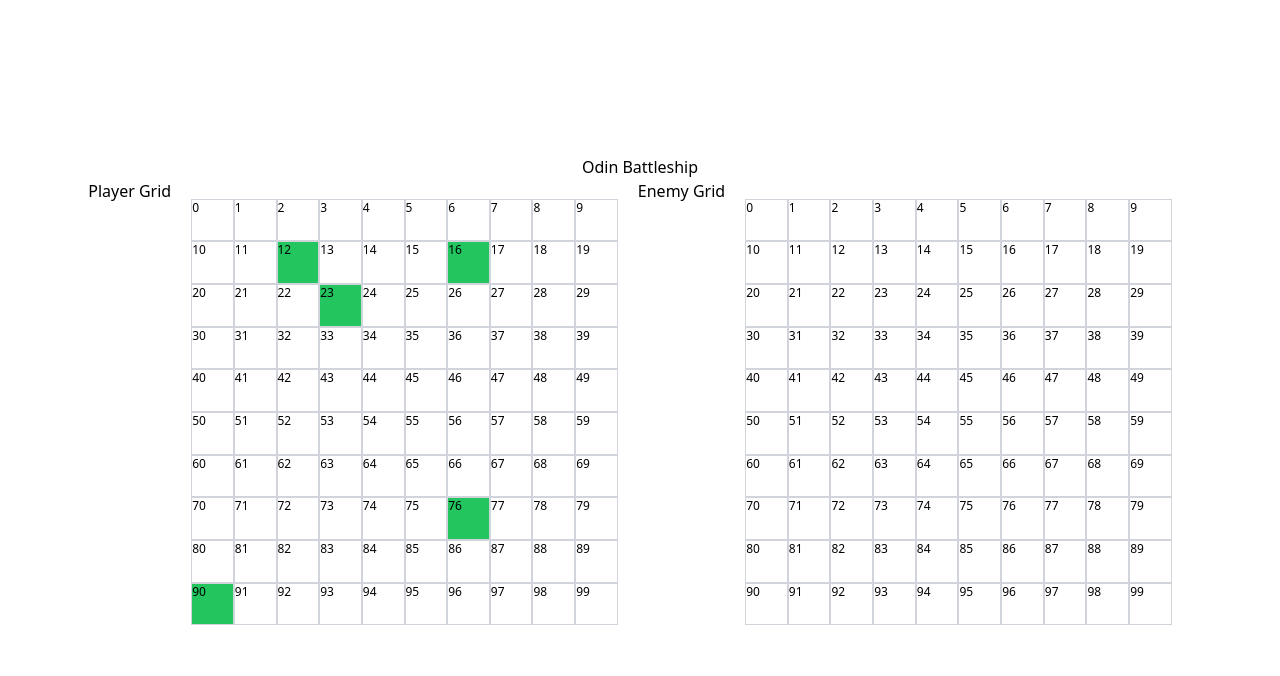
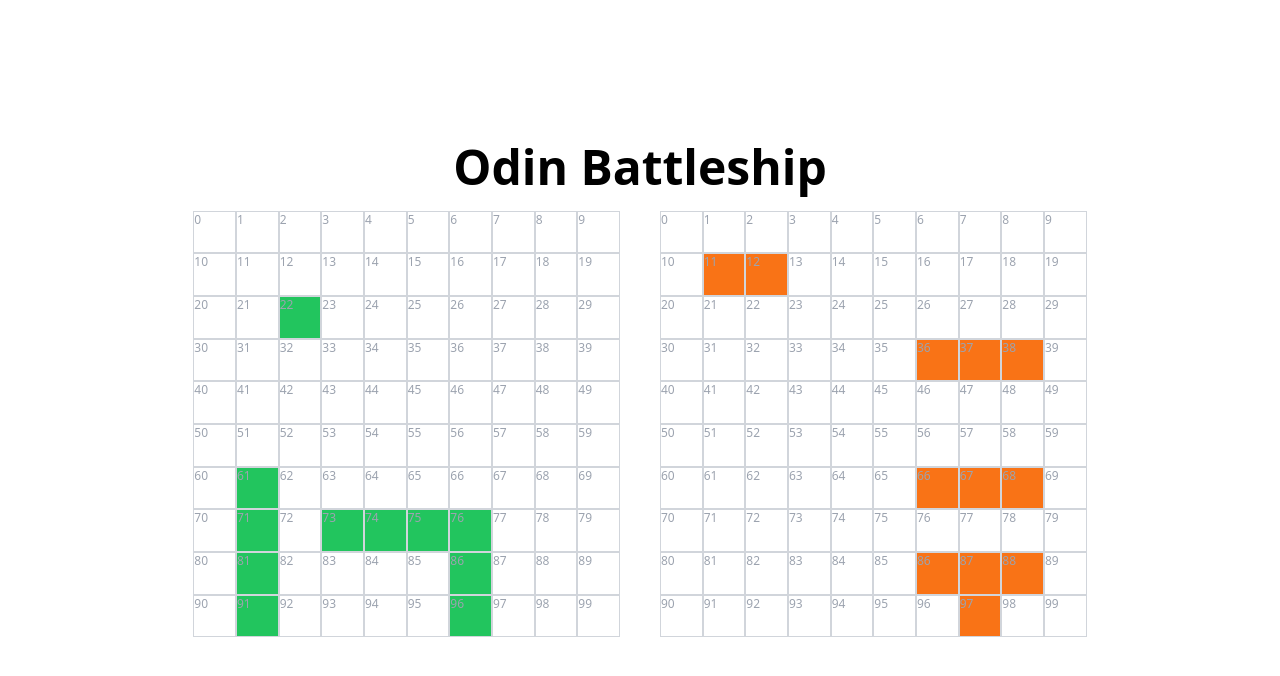
Before and after one commit to aagozar/odin-battleship-v1, a plain HTML site: page index.html in a window 1280 px wide. Drawn offline with nearby package versions, Linux system fonts and the light colour scheme.

Commit message:
Basic version done.

```diff
--- a/index.html
+++ b/index.html
@@ -9,22 +9,32 @@
 		<!--TailwindCSS-->
 		<script src="https://cdn.tailwindcss.com"></script>
 	</head>
+	</head>
 	<body class="w-screen h-screen flex flex-col justify-center items-center">
-		<h1>Odin Battleship</h1>
+
+		<h1 class="font-bold text-5xl" >Odin Battleship</h1>
 
 		<div class="flex w-full justify-center">
-			<label for="player-grid">Player Grid</label>
-			<div
-				id="player-grid"
-				class="grid grid-cols-10 aspect-square m-5 w-1/3"
-			></div>
+				<div
+					id="player-grid"
+					class="grid grid-cols-10 aspect-square m-5 w-1/3 text-gray-400"
+				></div>
 
-			<label for="enemy-grid">Enemy Grid</label>
-			<div
+				<div
 				id="enemy-grid"
-				class="grid grid-cols-10 aspect-square m-5 w-1/3"
-			></div>
+				class="grid grid-cols-10 aspect-square m-5 w-1/3 text-gray-400"
+				></div>
 		</div>
+
+		<dialog class="p-5 rounded">
+			<form
+				method="dialog"
+				class="flex flex-col justify-center items-center"
+			>
+				<p id="winner" class="text-5xl m-5"></p>
+				<button class="w-fit font-bold px-2">Play Again</button>
+			</form>
+		</dialog>
 	</body>
 
 	<script src="index.js"></script>
--- a/index.js
+++ b/index.js
@@ -1,45 +1,89 @@
-console.log("Hello World!");
+const numberOfShips = 5;
 
-let enemyBoatLocation = generateBoatsLocations(5);
-let boatHits = [];
-let playerBoatLocation = generateBoatsLocations(5);
-let enemyHits = [];
+let enemyBoatLocation = generateBoatsLocations(numberOfShips); // Enemy boat locations
+let boatHits = []; // The player's hits
+let playerBoatLocation = generateBoatsLocations(numberOfShips); // Player boat location
+let enemyHits = []; // The enemy's hits
+let enemyAttempts = []; // The enemy's attempts
 
-// Generates n random boat locations.
-function generateBoatsLocations(numberOfBoats = 3) {
-	const enemyBoatLocation = [];
+/**
+ * Generates random boat locations.
+ * @param {number} numberOfBoats
+ * @returns an array of numbers, indicating the boat locations.
+ */
+function generateBoatsLocations(numberOfBoats) {
+	let boatsLocations = [];
+	for (let i = 0; i < numberOfBoats; i++) {
+		const boat = generateBoat();
+		boat.forEach((coordinate) => {
+			if (!boatsLocations.includes(coordinate)) {
+				boatsLocations.push(coordinate);
+			}
+		});
+	}
 
-	while (enemyBoatLocation.length < numberOfBoats) {
-		const boatLocation = Math.floor(Math.random() * 100);
-		if (!enemyBoatLocation.includes(boatLocation)) {
-			enemyBoatLocation.push(boatLocation);
+	boatsLocations = boatsLocations.filter((coordinate) => coordinate < 100);
+	boatsLocations.sort((a, b) => a - b);
+	return boatsLocations;
+}
+
+/**
+ * Generates a boat.
+ */
+function generateBoat() {
+	let boat = [];
+	const type = Math.random() > 0.5 ? "horizontal" : "vertical";
+	const length = Math.floor(Math.random() * 4) + 1;
+	const start = calculateBoatStartLocation(type, length);
+
+	if (type === "horizontal") {
+		for (let i = 0; i < length; i++) {
+			boat.push(start + i);
+		}
+	} else {
+		for (let i = 0; i < length; i++) {
+			boat.push(start + i * 10);
 		}
 	}
 
-	enemyBoatLocation.sort();
-	console.log(enemyBoatLocation);
-
-	return enemyBoatLocation;
+	return boat;
 }
 
+function calculateBoatStartLocation(type, length) {
+	if (type === "horizontal") {
+		if (length === 1) {
+			return Math.floor(Math.random() * 100);
+		}
+		const tens = Math.floor(Math.random() * 10) * 10;
+		return tens + Math.floor(Math.random() * (10 - length));
+	}
+
+	return Math.floor(Math.random() * 100);
+}
+
+/**
+ * Renders the grid in the DOM.
+ * @param {String} gridName the name of the container where the grid will be rendered.
+ * @param {boolean} clickable if the grid is clickable or not. The enemy grid is clickable, the player grid is not.
+ */
 function initializeGrid(gridName, clickable = true) {
 	const grid = document.getElementById(gridName);
-	grid.innerHTML = "";
+	grid.innerHTML = ""; // Clear the grid.
 
 	for (let i = 0; i < 100; i++) {
 		const cell = document.createElement("div");
-		cell.classList.add("grid-cell");
 		cell.classList.add("border");
 		cell.classList.add("border-gray-300");
 		cell.classList.add("text-xs");
 
 		cell.id = gridName + "_" + i;
 
-		// Enemy grid
 		if (clickable) {
-			cell.onclick = () => {
-				playerMove(cell.id);
-			};
+			// Enemy grid
+			cell.addEventListener("click", handleCellClick);
+			if (enemyBoatLocation.includes(i)) {
+				cell.classList.add("bg-orange-500");
+			}
 			cell.classList.add("cursor-pointer");
 		} else {
 			// Player Grid
@@ -53,54 +97,102 @@ function initializeGrid(gridName, clickable = true) {
 	}
 }
 
-function playerMove(cellId) {
+/**
+ * Handles the click event on the cell.
+ */
+function handleCellClick() {
+	playTurn(this.id);
+	this.removeEventListener("click", handleCellClick);
+}
+
+/**
+ * Plays the turn of the player and the enemy.
+ * @param {String} cellId The id of the cell that was clicked.
+ * @returns Nothing, but updates the state of the game.
+ */
+function playTurn(cellId) {
 	const coordinate = parseInt(cellId.split("_")[1]);
-	console.log(coordinate);
 	if (boatHits.includes(coordinate)) {
 		return;
 	}
 
 	// Player Move
 	const cell = document.getElementById(cellId);
-	if (enemyBoatLocation.includes(coordinate)) {
+	if (checkHit(enemyBoatLocation, coordinate)) {
+		console.log("Hit!");
 		boatHits.push(coordinate);
 		cell.classList.add("bg-red-500");
 		cell.classList.remove("cursor-pointer");
-		cell.removeAttribute("onclick");
 	} else {
-		cell.classList.add("bg-blue-500");
+		cell.classList.add("bg-blue-200");
 		cell.classList.remove("cursor-pointer");
 	}
 
 	// Enemy Move
-	const enemyMove = Math.floor(Math.random() * 100);
+	let enemyMove = Math.floor(Math.random() * 100);
+	while (enemyAttempts.includes(enemyMove)) {
+		enemyMove = Math.floor(Math.random() * 100);
+	}
+
 	const enemyCell = document.getElementById("player-grid_" + enemyMove);
-	if (playerBoatLocation.includes(enemyMove)) {
+	if (checkHit(playerBoatLocation, enemyMove)) {
 		enemyHits.push(enemyMove);
 		enemyCell.classList.add("bg-red-500");
 	} else {
-		enemyCell.classList.add("bg-blue-500");
+		enemyCell.classList.add("bg-blue-200");
 	}
+	enemyAttempts.push(enemyMove);
 
 	checkWin();
 }
 
+/**
+ * Checks if a boat has been hit
+ * @param {Array} boatPositions The positions of the boats.
+ * @param {number} coordinate The coordinate to check.
+ * @returns
+ */
+function checkHit(boatPositions, coordinate) {
+	let hit = false;
+
+	if (boatPositions.includes(coordinate)) {
+		hit = true;
+	}
+	return hit;
+}
+
+/**
+ * Checks if the game is over.
+ */
 function checkWin() {
-	console.log(boatHits);
-	console.log(enemyBoatLocation);
+	const dialog = document.querySelector("dialog");
+	const winner = document.getElementById("winner");
 
+	console.log(boatHits, enemyBoatLocation);
 	if (boatHits.length === enemyBoatLocation.length) {
-		alert("You win!");
+		dialog.showModal();
+		winner.textContent = "You won!";
+		restartGame();
+	}
+	if (enemyHits.length === playerBoatLocation.length) {
+		dialog.showModal();
+		winner.textContent = "Enemy won!";
 		restartGame();
 	}
 }
 
+/**
+ * Restarts the game.
+ */
 function restartGame() {
-	enemyBoatLocation = generateBoatsLocations(5);
+	enemyBoatLocation = generateBoatsLocations(numberOfShips);
+	playerBoatLocation = generateBoatsLocations(numberOfShips);
 	boatHits = [];
+	enemyHits = [];
 	initializeGrid("enemy-grid");
 	initializeGrid("player-grid", false);
 }
 
+// Start the game.
 initializeGrid("enemy-grid");
 initializeGrid("player-grid", false);
```
